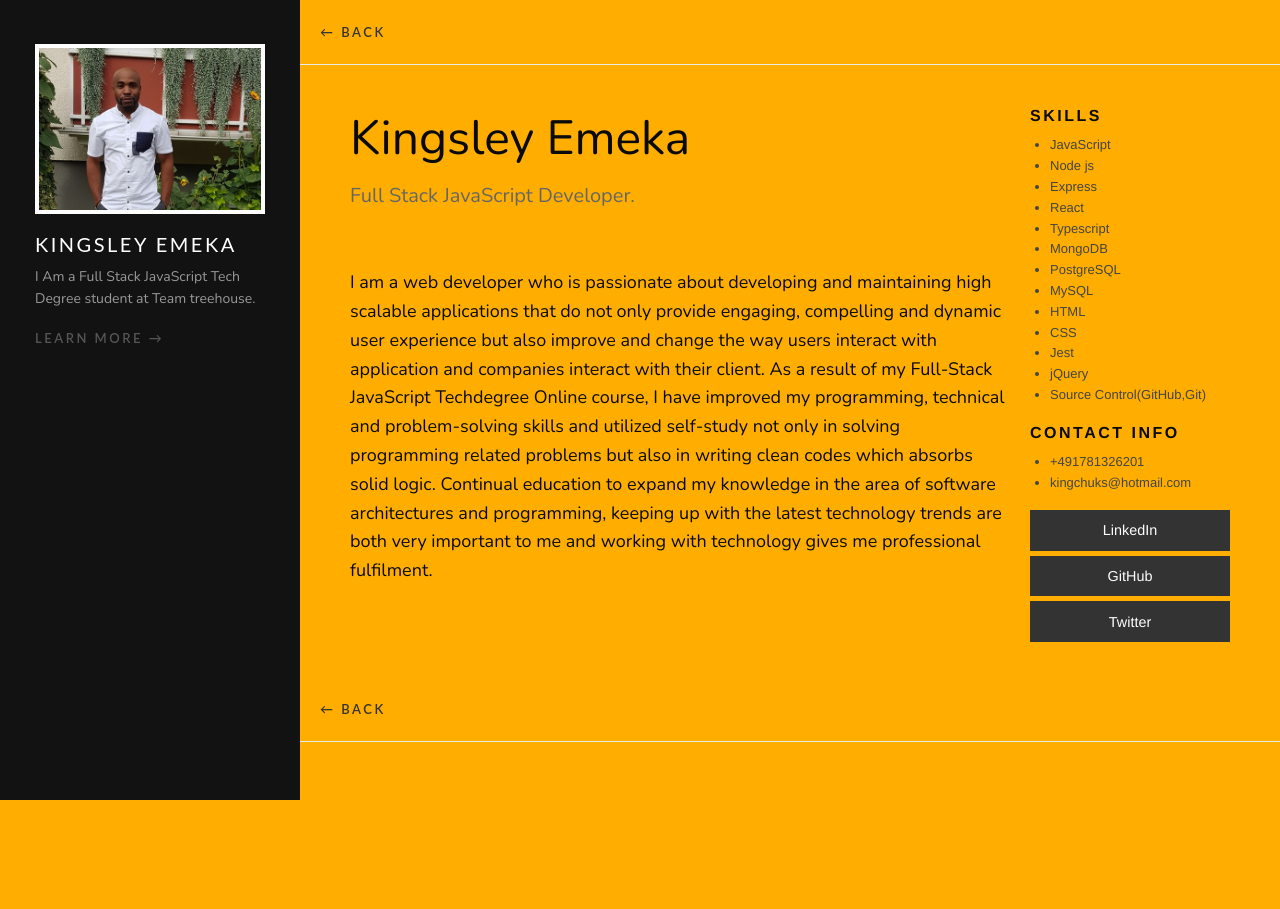
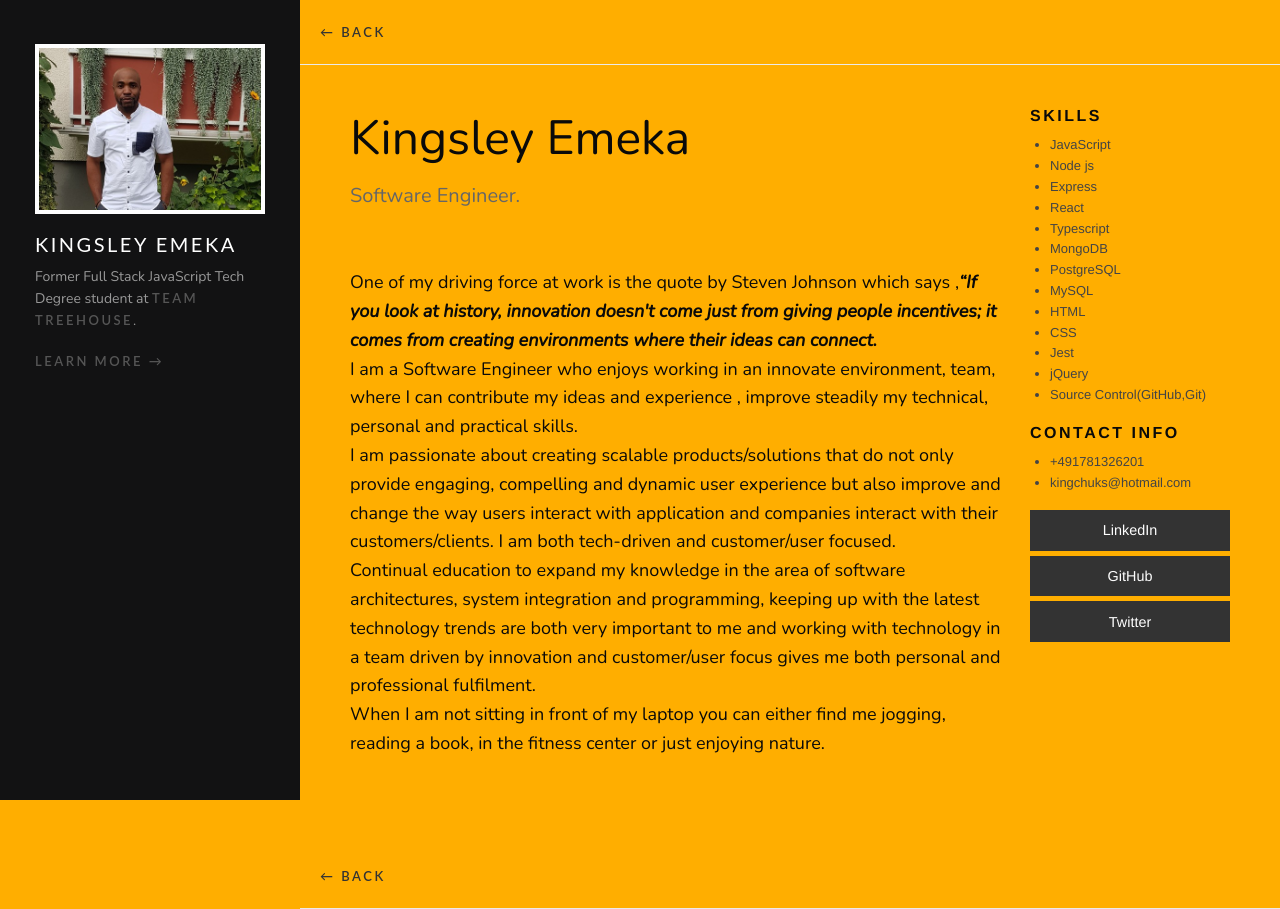
Before and after one commit to kizto86/Static-node-and-express-site, a Node server app: page /about in a window 1280 px wide. Before the commit the page ends 800 px from the top, so only its background shows below. Run offline with Node 20, Linux system fonts and the light colour scheme.

Commit message:
:hammer:about view  updated

```diff
--- a/views/about.pug
+++ b/views/about.pug
@@ -12,16 +12,21 @@ block content
 
 
         p.lead.text-light
-          | Full Stack JavaScript Developer.
+          | Software Engineer.
 
 
         .portfolio-bio
           p
-            | I am a web developer who is passionate about developing and maintaining high scalable applications that do not only provide engaging, compelling and dynamic user experience but also improve and change the way users interact with application and companies interact with their client.
-
-            | As a result of my Full-Stack JavaScript Techdegree Online course, I have improved my programming, technical and problem-solving skills and utilized self-study not only in solving programming related problems but also in writing clean codes which absorbs solid logic.
-
-            | Continual education to expand my knowledge in the area of software architectures and programming, keeping up with the latest technology trends are both very important to me and working with technology gives me professional fulfilment.
+            | One of my driving force at work is the quote by Steven Johnson which says ,<em><strong>“If you look at history, innovation doesn't come just from giving people incentives; it comes from creating environments where their ideas can connect.</strong></em>
+            <br>
+            | I am a Software Engineer  who enjoys working in an innovate environment, team,  where I can  contribute my ideas and  experience , improve steadily my technical, personal and practical skills.
+            <br>
+            | I am passionate about creating scalable products/solutions that do not only provide engaging, compelling and dynamic user experience but also improve and change the way users interact with application and companies interact with their customers/clients.
+            | I am both tech-driven and customer/user focused.
+            <br>
+            | Continual education to expand my knowledge in the area of software architectures, system integration  and programming, keeping up with the latest technology trends are both very important to me and working with technology in a team driven by innovation and customer/user focus gives me both personal and  professional fulfilment.
+            <br>
+            | When I am not sitting in front of  my laptop you can either find me jogging, reading a book, in the fitness center or just enjoying nature.
 
 
 
--- a/views/layout.pug
+++ b/views/layout.pug
@@ -21,7 +21,9 @@ html(class="no-js" lang="en" dir="ltr")
             h5 Kingsley Emeka
 
             p.text-light
-              | I Am a Full Stack JavaScript Tech Degree student at Team treehouse.
+              | Former Full Stack JavaScript Tech Degree student at  <a href="//teamtreehouse.com">Team treehouse</a>.
+
+
 
 
             a(href='/about') Learn More →
```
